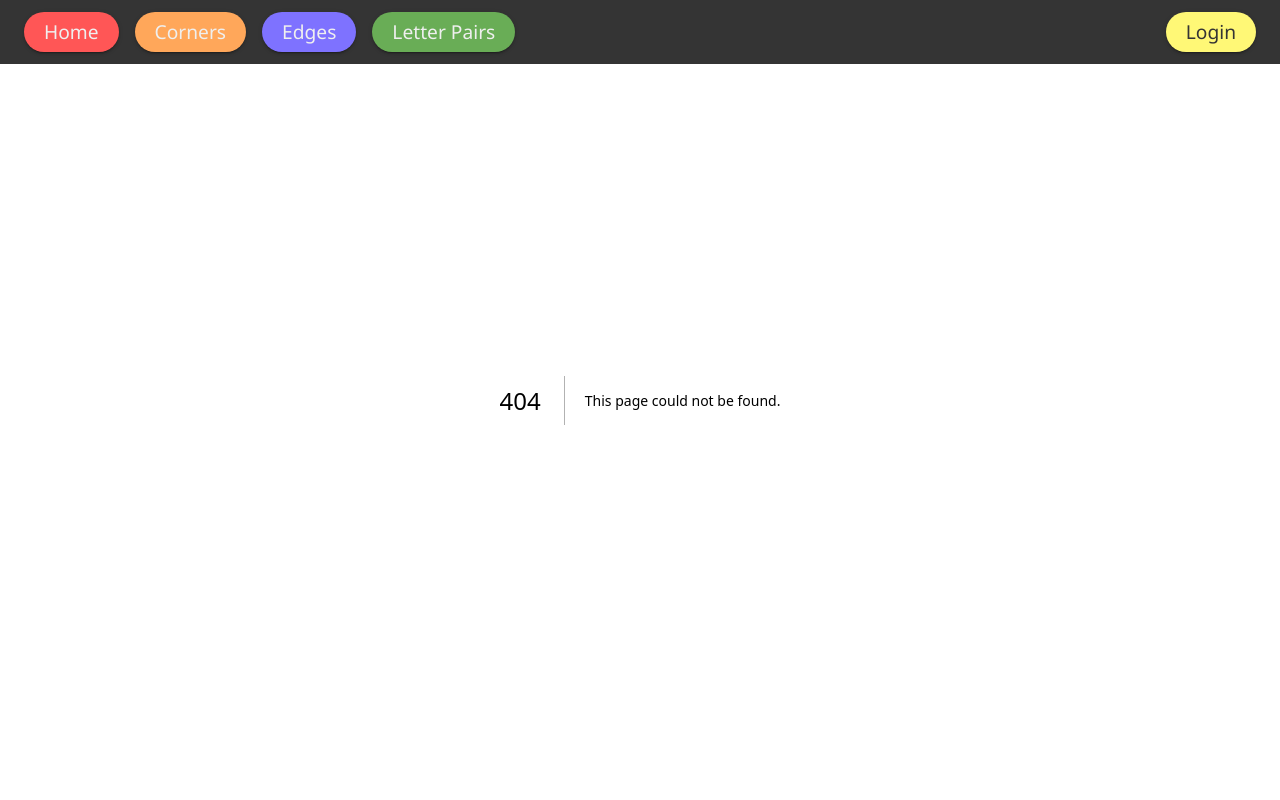
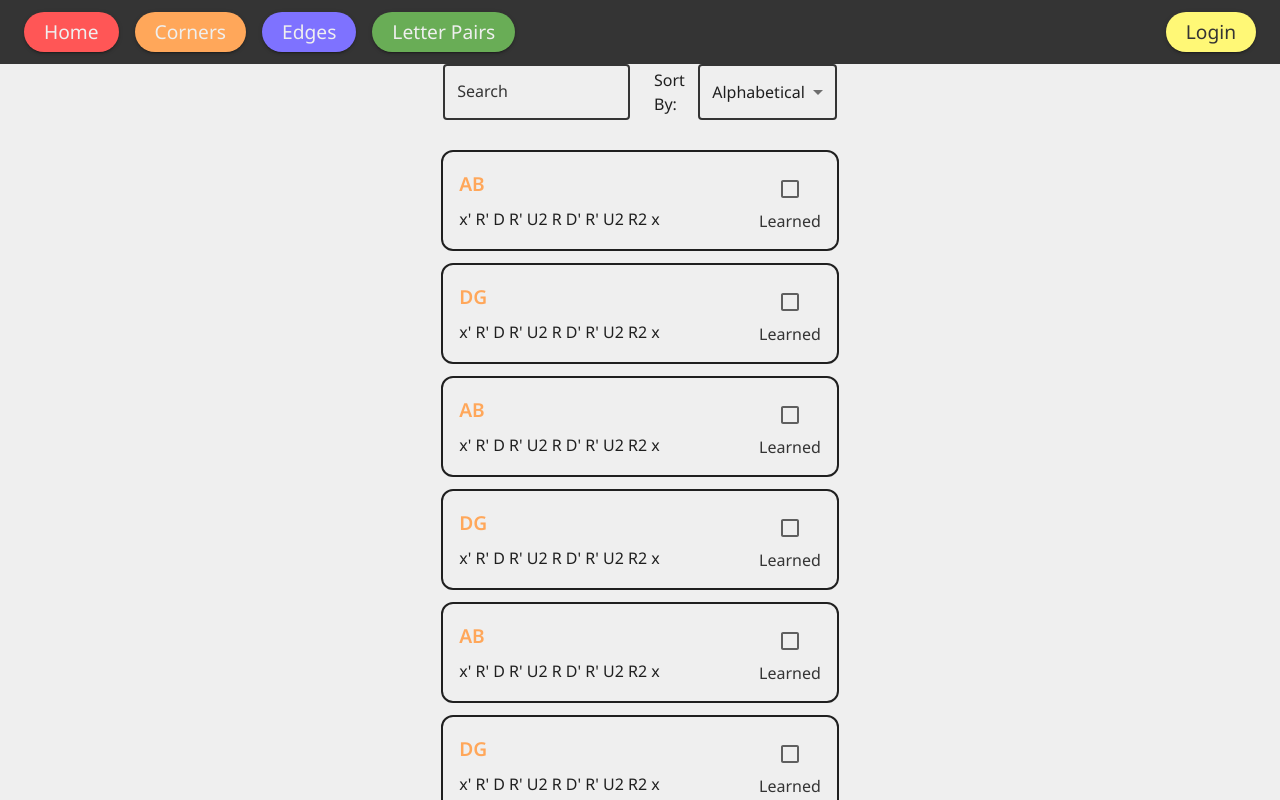
Before and after one commit to xander1111/cs494-final, a Next.js app: page /corners in a window 1280 px wide. Before the commit this address had no page. Built offline with nearby package versions, Linux system fonts and the light colour scheme.

Commit message:
Create /corners page case list and search bar

```diff
--- /dev/null
+++ b/src/app/corners/page.tsx
@@ -0,0 +1,66 @@
+'use client'
+
+import { useState } from "react";
+
+import { List, MenuItem, Stack, Typography } from "@mui/material";
+
+
+import StyledTextField from "@/components/styledTextField";
+import StyledSelect from "@/components/styledSelect";
+import { CaseCard } from "@/components/caseCard";
+
+
+export default function Home() {
+    const [searchTerm, setSearchTerm] = useState<string>("")
+    const [filter, setFilter] = useState<string>("")
+    const [sortBy, setSortBy] = useState<string>("alphabetical")
+    const [ascending, setAscending] = useState<boolean>(false)
+
+    return (
+        <Stack direction='row' width='80%' height='calc(100vh - 4rem)' justifyContent='space-evenly'>
+            <Stack direction='column' gap={2} height='100%' width='40%' justifyContent='flex-start'>
+                <Stack direction='row' pl={1} pr={1} gap={2} width='100%' justifyContent='flex-start'>
+                    <StyledTextField label="Search" type='search' onChange={e => { setSearchTerm(e.target.value) }} />
+
+                    <Stack direction='row' >
+                        <Typography variant='cardSubheader'>Sort By:</Typography>
+                        <StyledSelect
+                            value={sortBy}
+                            onChange={e => { setSortBy(e.target.value as string) }}
+                        >
+                            <MenuItem value="alphabetical">Alphabetical</MenuItem>
+                            <MenuItem value="learned">Learned</MenuItem>
+                        </StyledSelect>
+                    </Stack>
+                    {/* Filter chip */}
+                </Stack>
+                <List
+                    sx={{
+                        maxHeight: '100%',
+                        overflow: 'auto',
+                        width: '100%',
+                        pl: 1,
+                        pr: 1,
+                    }}
+                >
+                    <CaseCard case="AB" algorithm="x' R' D R' U2 R D' R' U2 R2 x" color='secondary' />
+                    <CaseCard case="DG" algorithm="x' R' D R' U2 R D' R' U2 R2 x" color='secondary' />
+
+                    <CaseCard case="AB" algorithm="x' R' D R' U2 R D' R' U2 R2 x" color='secondary' />
+                    <CaseCard case="DG" algorithm="x' R' D R' U2 R D' R' U2 R2 x" color='secondary' />
+                    <CaseCard case="AB" algorithm="x' R' D R' U2 R D' R' U2 R2 x" color='secondary' />
+                    <CaseCard case="DG" algorithm="x' R' D R' U2 R D' R' U2 R2 x" color='secondary' />
+                    <CaseCard case="AB" algorithm="x' R' D R' U2 R D' R' U2 R2 x" color='secondary' />
+                    <CaseCard case="DG" algorithm="x' R' D R' U2 R D' R' U2 R2 x" color='secondary' />
+                    <CaseCard case="AB" algorithm="x' R' D R' U2 R D' R' U2 R2 x" color='secondary' />
+                    <CaseCard case="DG" algorithm="x' R' D R' U2 R D' R' U2 R2 x" color='secondary' />
+                    <CaseCard case="AB" algorithm="x' R' D R' U2 R D' R' U2 R2 x" color='secondary' />
+                    <CaseCard case="DG" algorithm="x' R' D R' U2 R D' R' U2 R2 x" color='secondary' />
+                    <CaseCard case="AB" algorithm="x' R' D R' U2 R D' R' U2 R2 x" color='secondary' />
+                    <CaseCard case="DG" algorithm="x' R' D R' U2 R D' R' U2 R2 x" color='secondary' />
+                </List>
+            </Stack>
+            {/* Stats card */}
+        </Stack>
+    );
+}
--- a/src/app/layout.tsx
+++ b/src/app/layout.tsx
@@ -1,7 +1,10 @@
 import type { Metadata } from "next";
+
+import { Box } from "@mui/material";
 
 import { AppThemeProvider } from "@/theme/themeProvider";
 import { Navbar } from "@/components/navbar";
+
 
 export const metadata: Metadata = {
   title: "Create Next App",
@@ -18,7 +21,17 @@ export default function RootLayout({
       <html lang="en">
         <body>
           <Navbar />
-          {children}
+          <main>
+            <Box sx={{
+              display: 'flex',
+              justifyContent: 'center',
+              alignItems: 'center',
+              minHeight: 'calc(100vh - 4rem)',
+              marginTop: '4rem',
+            }}>
+              {children}
+            </Box>
+          </main>
         </body>
       </html>
     </AppThemeProvider>
--- /dev/null
+++ b/src/components/caseCard.tsx
@@ -0,0 +1,19 @@
+import { Checkbox, InputLabel, Stack, Typography } from "@mui/material";
+import StyledCard from "@/components/styledCard";
+
+export function CaseCard(props: { case: string, algorithm: string, color: 'primary' | 'secondary' }) {
+    return (
+        <StyledCard sx={{ width: '100%', mb: 2 }}>
+            <Stack direction='row' justifyContent='space-between' spacing={2} >
+                <Stack alignItems='flex-start'>
+                    <Typography variant="cardHeader" color={props.color}>{props.case}</Typography>
+                    <Typography variant="cardSubheader" textAlign='center'>{props.algorithm}</Typography>
+                </Stack>
+                <Stack spacing={0}>
+                    <Checkbox color={props.color} />
+                    <InputLabel sx={{ color: 'common.black' }}>Learned</InputLabel>
+                </Stack>
+            </Stack>
+        </StyledCard>
+    )
+}
--- a/src/components/navbar.tsx
+++ b/src/components/navbar.tsx
@@ -1,5 +1,5 @@
 import { Box } from "@mui/material";
-import { NavbarButton } from "./navbarButton";
+import { NavbarButton } from "@/components/navbarButton";
 
 export function Navbar() {
     return (
--- a/src/components/progressCard.tsx
+++ b/src/components/progressCard.tsx
@@ -1,5 +1,5 @@
 import { Avatar, Box, CircularProgress, Stack, Typography } from "@mui/material";
-import StyledCard from "./styledCard";
+import StyledCard from "@/components/styledCard";
 
 export function ProgressCard(props: { type: string }) {
     return (
--- /dev/null
+++ b/src/components/styledSelect.tsx
@@ -0,0 +1,46 @@
+'use client'
+
+import { Select, SelectProps } from "@mui/material";
+import { styled } from "@mui/system";
+
+const StyledSelect = styled(Select)(({ theme }) => ({
+    '& .MuiOutlinedInput-notchedOutline': {
+        borderColor: theme.palette.common.black,
+        borderWidth: '2px',
+    },
+    '&:hover .MuiOutlinedInput-notchedOutline': {
+        borderColor: theme.palette.secondary.main,
+        borderWidth: '2px',
+    },
+    '&.Mui-focused .MuiOutlinedInput-notchedOutline': {
+        borderColor: theme.palette.secondary.main,
+        borderWidth: '3px',
+    },
+}));
+
+// Wrapper component to add MenuProps
+const StyledSelectWithMenu = (props: SelectProps) => (
+    <StyledSelect
+        {...props}
+        MenuProps={{
+            PaperProps: {
+                sx: {
+                    bgcolor: 'common.white',
+                    borderRadius: '8px',
+                    '& .MuiMenuItem-root': {
+                        color: 'common.black',
+                        '&:hover': {
+                            bgcolor: 'secondary.light',
+                        },
+                        '&.Mui-selected': {
+                            bgcolor: 'secondary.main',
+                            color: 'common.white',
+                        },
+                    },
+                },
+            },
+        }}
+    />
+);
+
+export default StyledSelectWithMenu
--- /dev/null
+++ b/src/components/styledTextField.tsx
@@ -0,0 +1,29 @@
+'use client'
+
+import { TextField } from "@mui/material";
+import { styled } from "@mui/system";
+
+const StyledTextField = styled(TextField)(({ theme }) => ({
+    '& .MuiOutlinedInput-root': {
+        '& fieldset': {
+            borderColor: theme.palette.common.black,
+            borderWidth: '2px',
+        },
+        '&:hover fieldset': {
+            borderColor: theme.palette.secondary.main,
+            borderWidth: '2px',
+        },
+        '&.Mui-focused fieldset': {
+            borderColor: theme.palette.secondary.main,
+            borderWidth: '3px',
+        },
+    },
+    '& .MuiFormLabel-root': {
+        color: theme.palette.common.black,
+    },
+    '& .MuiFormLabel-root.Mui-focused': {
+        color: theme.palette.secondary.main,
+    },
+}))
+
+export default StyledTextField
--- a/src/components/weeklyProgressCard.tsx
+++ b/src/components/weeklyProgressCard.tsx
@@ -1,8 +1,8 @@
 import { Stack, Typography } from "@mui/material";
 
-import StyledCard from "./styledCard";
-import StyledDivider from "./styledDivider";
-import { WeeklyProgressEntry } from "./weeklyProgressEntry";
+import StyledCard from "@/components/styledCard";
+import StyledDivider from "@/components/styledDivider";
+import { WeeklyProgressEntry } from "@/components/weeklyProgressEntry";
 
 export function WeeklyProgressCard() {
     return (
--- a/src/components/weeklyProgressEntry.tsx
+++ b/src/components/weeklyProgressEntry.tsx
@@ -1,5 +1,5 @@
 import { Avatar, Stack, Typography } from "@mui/material";
-import StyledCard from "./styledCard";
+import StyledCard from "@/components/styledCard";
 
 export function WeeklyProgressEntry(props: { header: string, subheader: string, color: string, letter: string }) {
     return (
```
Also changed, not shown: src/app/page.tsx (+0 -10 lines).
